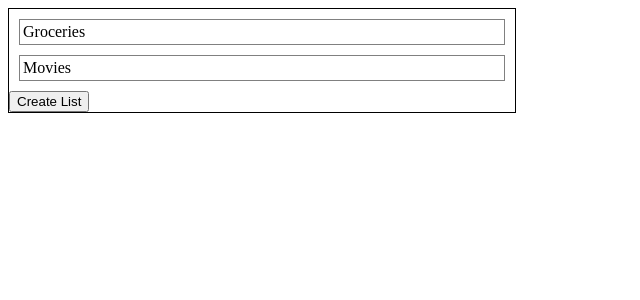
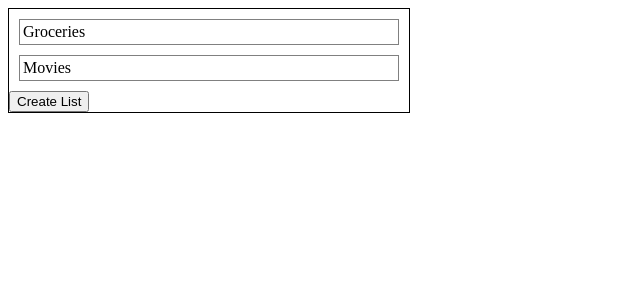
Before and after one commit to 0127JavaUSF/AccessibleTodoList-Front_End, an Angular app in the folder Accessibility-Todo-List/: page /todo-list in a window 1280 px wide. Shown: the top 300 px of the page, without its empty margins (0-640 px from the left). Built offline with nearby package versions, Linux system fonts and the light colour scheme.

Commit message:
last unknown commit by me

```diff
--- a/Accessibility-Todo-List/src/app/components/todo-list/todo-list.component.css
+++ b/Accessibility-Todo-List/src/app/components/todo-list/todo-list.component.css
@@ -1,5 +1,5 @@
 .todo-list-container {
-    width: 40%;
+    width: 400px;
     border: 1px solid black;
 }
 
```
